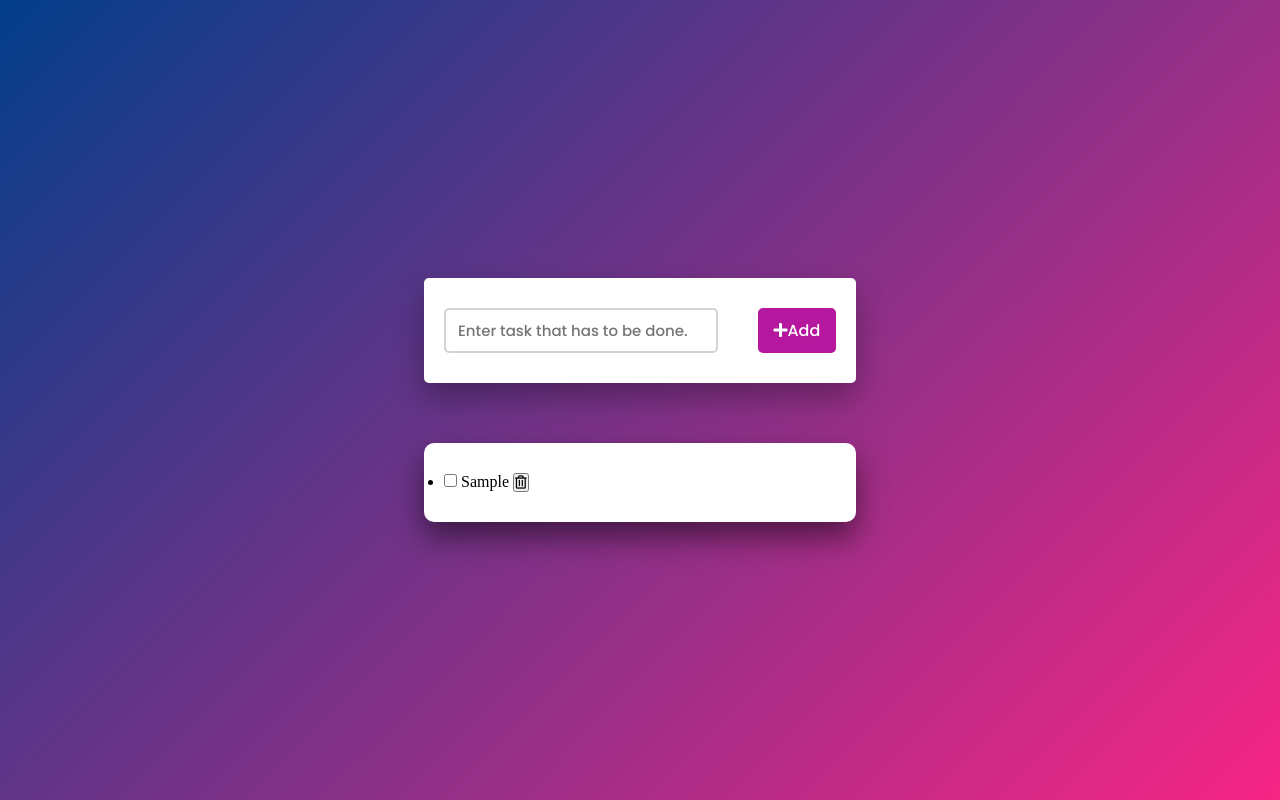
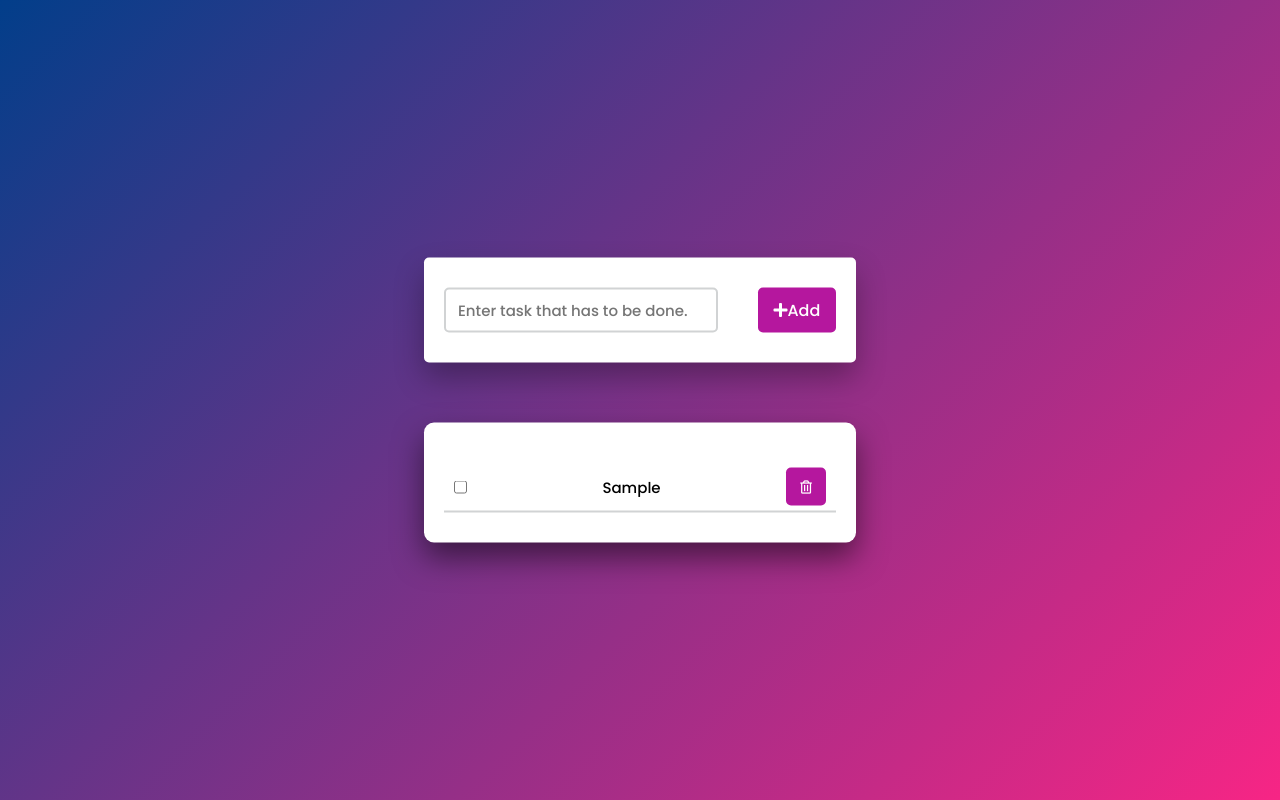
Before and after one commit to Rashmi1526/todo-list, a plain HTML site: page index.html in a window 1280 px wide. Both pictures are taken after typing "Sample" into the empty fields and a click on the button "Add". Drawn offline with Linux system fonts and the light colour scheme.

Commit message:
Update style.css

```diff
--- a/style.css
+++ b/style.css
@@ -1,3 +1,4 @@
+/* common styles */
 *,
 *:before,
 *:after{
@@ -5,15 +6,17 @@
     margin: 0;
     box-sizing: border-box;
 }
-body{
+
+  body {
     height: 100vh;
     background: linear-gradient(
         135deg,
         #023e8a,
         #f72585
     );
-}
-.container{
+  }
+  /* container */
+  .container {
     width: 40%;
     min-width: 500px;
     position: absolute;
@@ -21,8 +24,9 @@ body{
     top: 50%;
     left: 50%;
     padding: 30px 40px;
-}
-#newtask{
+  }
+
+  #newtask{
     position: relative;
     background-color: #ffffff;
     padding: 30px 20px;
@@ -62,6 +66,7 @@ body{
     cursor: pointer;
     outline: none;
 }
+
 #tasks{
     background-color: #ffffff;
     padding: 30px 20px;
@@ -87,7 +92,44 @@ body{
     font-size: 15px;
     font-weight: 400;
 }
-.task button{
+
+
+
+  ul {
+    list-style-type: none; /* get rid of bullet points on side of list items */
+  }
+
+  /* todo-items */
+
+  /* each li with class="item" */
+  .item {
+    background-color: #ffffff;
+    height: 50px;
+    padding: 5px 10px;
+    margin-top: 10px;
+    display: flex;
+    align-items: center;
+    justify-content: space-between;
+    border-bottom: 2px solid #d1d3d4;
+    cursor: pointer;
+
+  }
+  .todo-items {
+    font-family: 'Poppins',sans-serif;
+    font-size: 15px;
+    font-weight: 500;
+
+  }
+
+
+
+  /* item style end */
+
+  .checkbox {
+    margin-right: 10px;
+  }
+
+  .delete-button {
     background-color: #b5179e;
     color: #ffffff;
     height: 100%;
@@ -96,8 +138,10 @@ body{
     border: none;
     cursor: pointer;
     outline: none;
-}
-.completed{
+    float: right;
+  }
+
+  /* applied when the todo item is checked */
+  .checked {
     text-decoration: line-through;
-    text-decoration-color: rgb(0, 0, 0);
-}
+  }
```
